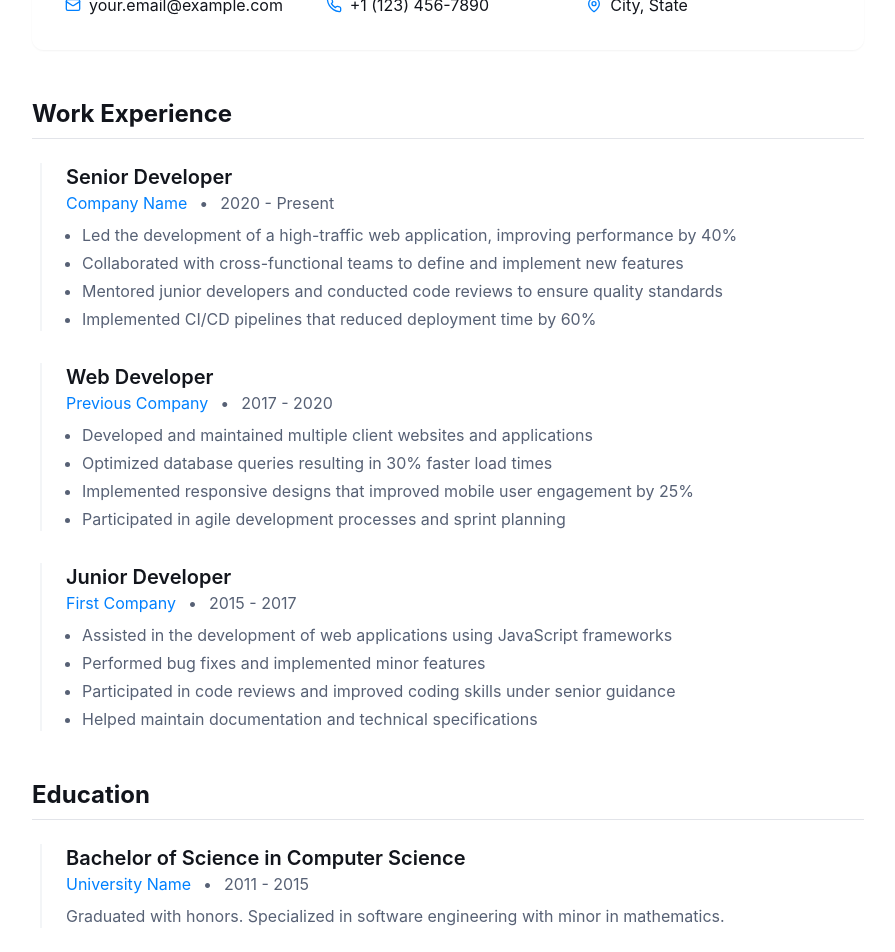
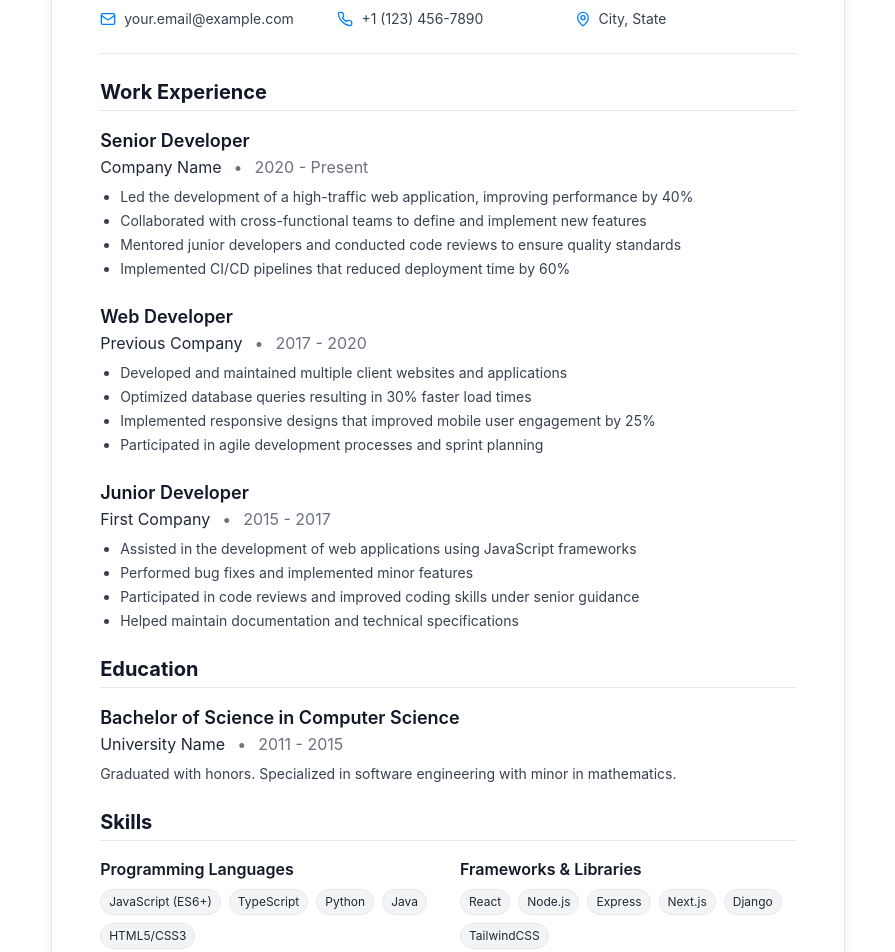
Before and after one commit to 1337encrypted/info-island, a React (Vite) app: page /resume in a window 1280 px wide. Shown: the part 440-1392 px from the top of the page, without its empty margins (192-1087 px from the left). Built offline with nearby package versions, Linux system fonts and the light colour scheme.

Commit message:
Format resume as A4 page
Formats the resume component to resemble an A4 page layout.

```diff
--- a/src/pages/Resume.tsx
+++ b/src/pages/Resume.tsx
@@ -1,9 +1,12 @@
 
-import { useEffect } from "react";
+import { useEffect, useRef } from "react";
 import AnimatedSection from "@/components/AnimatedSection";
 import { Download, Mail, MapPin, Phone } from "lucide-react";
+import { toast } from "sonner";
 
 const Resume = () => {
+  const resumeRef = useRef<HTMLDivElement>(null);
+
   useEffect(() => {
     window.scrollTo(0, 0);
   }, []);
@@ -70,39 +73,59 @@ const Resume = () => {
     { category: "Soft Skills", items: ["Problem Solving", "Team Collaboration", "Project Management", "Communication", "Agile Methodologies"] }
   ];
 
+  const handleDownload = () => {
+    // In a real implementation, you would generate a PDF here
+    // For now, we'll just show a toast notification
+    toast.success("Resume download started");
+
+    // Example of how you might implement actual PDF printing
+    // window.print();
+
+    console.log("Download resume");
+  };
+
   return (
-    <div className="min-h-screen pt-28 pb-16 px-6">
-      <div className="container mx-auto max-w-4xl">
-        <div className="flex justify-between items-start mb-12 flex-col sm:flex-row gap-4">
+    <div className="pt-28 pb-16 px-6 flex flex-col items-center min-h-screen">
+      <div className="container max-w-4xl mx-auto mb-8">
+        <div className="flex justify-between items-start mb-8 flex-col sm:flex-row gap-4">
           <AnimatedSection>
             <h1 className="text-4xl md:text-5xl font-bold tracking-tight">Resume</h1>
           </AnimatedSection>
 
           <AnimatedSection delay={100}>
-            <a
-              href="#"
+            <button
               className="inline-flex items-center gap-2 px-4 py-2 rounded-lg bg-primary text-primary-foreground hover:bg-primary/90 transition-colors"
-              onClick={(e) => {
-                e.preventDefault();
-                // Logic for downloading resume PDF would go here
-                console.log("Download resume");
-              }}
+              onClick={handleDownload}
             >
               <Download size={16} />
               Download PDF
-            </a>
+            </button>
           </AnimatedSection>
         </div>
+      </div>
 
-        {/* Personal Information */}
-        <AnimatedSection delay={200} className="mb-12">
-          <div className="glass rounded-xl p-8 shadow-sm border border-border/40">
-            <h2 className="text-3xl font-bold mb-4">{personalInfo.name}</h2>
+      {/* A4 Resume Sheet */}
+      <AnimatedSection delay={200} className="w-full max-w-[210mm] mx-auto">
+        <div
+          ref={resumeRef}
+          className="bg-white text-black shadow-lg rounded-lg overflow-hidden border border-gray-200"
+          style={{
+            width: "210mm",
+            minHeight: "297mm",
+            maxWidth: "100%",
+            boxSizing: "border-box"
+          }}
+        >
+          {/* Resume Content */}
+          <div className="p-8 md:p-12">
+            {/* Header / Personal Info */}
+            <div className="border-b border-gray-200 pb-6 mb-6">
+              <h2 className="text-3xl font-bold text-gray-900">{personalInfo.name}</h2>
               <h3 className="text-xl text-primary mb-4">{personalInfo.title}</h3>
 
-            <p className="text-muted-foreground mb-6">{personalInfo.bio}</p>
+              <p className="text-gray-700 mb-6">{personalInfo.bio}</p>
 
-            <div className="grid grid-cols-1 md:grid-cols-3 gap-4">
+              <div className="grid grid-cols-1 md:grid-cols-3 gap-4 text-sm text-gray-700">
                 <div className="flex items-center gap-2">
                   <Mail size={16} className="text-primary" />
                   <span>{personalInfo.email}</span>
@@ -117,22 +140,23 @@ const Resume = () => {
                 </div>
               </div>
             </div>
-        </AnimatedSection>
 
             {/* Work Experience */}
-        <AnimatedSection delay={300} className="mb-12">
-          <h2 className="text-2xl font-bold mb-6 pb-2 border-b">Work Experience</h2>
+            <div className="mb-6">
+              <h2 className="text-xl font-bold mb-4 pb-1 border-b border-gray-200 text-gray-900">
+                Work Experience
+              </h2>
 
-          <div className="space-y-8">
+              <div className="space-y-6">
                 {experience.map((job, index) => (
-              <div key={index} className="ml-2 pl-6 border-l-2 border-muted">
-                <h3 className="text-xl font-semibold">{job.position}</h3>
+                  <div key={index} className="pl-0">
+                    <h3 className="text-lg font-semibold text-gray-900">{job.position}</h3>
                     <div className="flex flex-col sm:flex-row sm:items-center gap-1 sm:gap-3 text-primary mb-2">
-                  <span>{job.company}</span>
-                  <span className="hidden sm:inline text-muted-foreground">•</span>
-                  <span className="text-muted-foreground">{job.period}</span>
+                      <span className="text-gray-800">{job.company}</span>
+                      <span className="hidden sm:inline text-gray-500">•</span>
+                      <span className="text-gray-500">{job.period}</span>
                     </div>
-                <ul className="list-disc list-outside ml-4 text-muted-foreground">
+                    <ul className="list-disc list-outside ml-5 text-gray-700 text-sm">
                       {job.responsibilities.map((item, i) => (
                         <li key={i} className="mb-1">{item}</li>
                       ))}
@@ -140,40 +164,44 @@ const Resume = () => {
                   </div>
                 ))}
               </div>
-        </AnimatedSection>
+            </div>
 
             {/* Education */}
-        <AnimatedSection delay={400} className="mb-12">
-          <h2 className="text-2xl font-bold mb-6 pb-2 border-b">Education</h2>
+            <div className="mb-6">
+              <h2 className="text-xl font-bold mb-4 pb-1 border-b border-gray-200 text-gray-900">
+                Education
+              </h2>
 
-          <div className="space-y-6">
+              <div className="space-y-4">
                 {education.map((edu, index) => (
-              <div key={index} className="ml-2 pl-6 border-l-2 border-muted">
-                <h3 className="text-xl font-semibold">{edu.degree}</h3>
-                <div className="flex flex-col sm:flex-row sm:items-center gap-1 sm:gap-3 text-primary mb-2">
+                  <div key={index} className="pl-0">
+                    <h3 className="text-lg font-semibold text-gray-900">{edu.degree}</h3>
+                    <div className="flex flex-col sm:flex-row sm:items-center gap-1 sm:gap-3 text-gray-800 mb-2">
                       <span>{edu.institution}</span>
-                  <span className="hidden sm:inline text-muted-foreground">•</span>
-                  <span className="text-muted-foreground">{edu.period}</span>
+                      <span className="hidden sm:inline text-gray-500">•</span>
+                      <span className="text-gray-500">{edu.period}</span>
                     </div>
-                <p className="text-muted-foreground">{edu.details}</p>
+                    <p className="text-gray-700 text-sm">{edu.details}</p>
                   </div>
                 ))}
               </div>
-        </AnimatedSection>
+            </div>
 
             {/* Skills */}
-        <AnimatedSection delay={500}>
-          <h2 className="text-2xl font-bold mb-6 pb-2 border-b">Skills</h2>
+            <div>
+              <h2 className="text-xl font-bold mb-4 pb-1 border-b border-gray-200 text-gray-900">
+                Skills
+              </h2>
 
-          <div className="grid grid-cols-1 md:grid-cols-2 gap-8">
+              <div className="grid grid-cols-1 md:grid-cols-2 gap-6">
                 {skills.map((skillGroup, index) => (
                   <div key={index}>
-                <h3 className="text-lg font-semibold mb-3">{skillGroup.category}</h3>
+                    <h3 className="text-base font-semibold mb-2 text-gray-900">{skillGroup.category}</h3>
                     <div className="flex flex-wrap gap-2">
                       {skillGroup.items.map((skill, i) => (
                         <span
                           key={i}
-                      className="px-3 py-1 text-sm rounded-full bg-secondary/80 text-secondary-foreground"
+                          className="px-2 py-1 text-xs rounded-full bg-gray-100 text-gray-800 border border-gray-200"
                         >
                           {skill}
                         </span>
@@ -182,8 +210,10 @@ const Resume = () => {
                   </div>
                 ))}
               </div>
+            </div>
+          </div>
+        </div>
       </AnimatedSection>
-      </div>
     </div>
   );
 };
```
Lines whose indentation alone changed are shown as unchanged.
